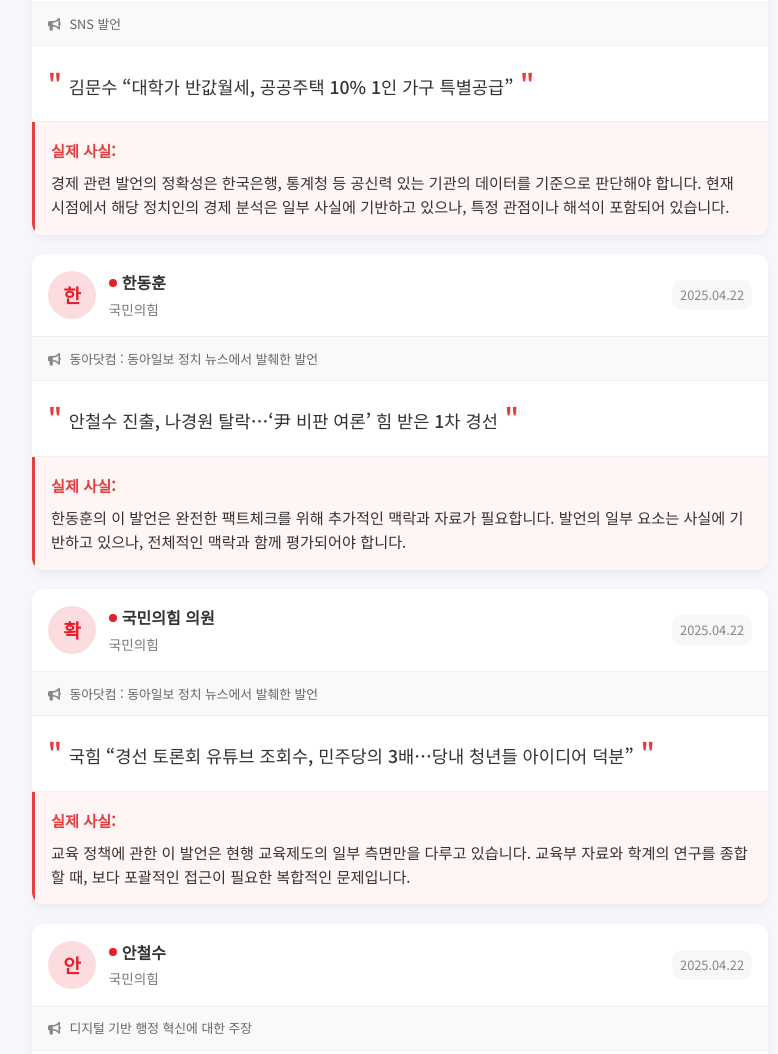
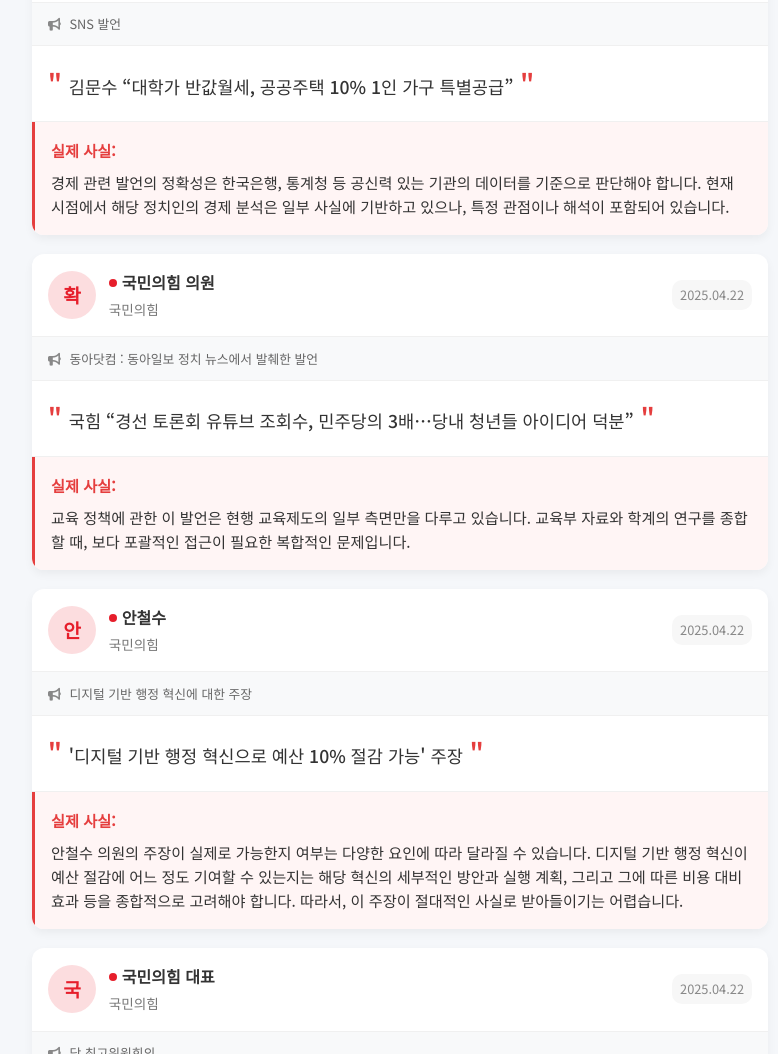
Before and after one commit to redtable16/aifact, a plain HTML site: page index.html in a window 1280 px wide. Shown: the part 929-1983 px from the top of the page, without its empty margins (240-1018 px from the left). Drawn offline with nearby package versions, Linux system fonts and the light colour scheme.

Commit message:
Update index.html

```diff
--- a/index.html
+++ b/index.html
@@ -500,30 +500,6 @@ rgba(255,255,255,0) 100%);
         </div>
     </div>
 
-    <!-- 허위 발언 카드 -->
-    <div class="falsehood-card" data-party="국민의힘">
-        <div class="falsehood-header">
-            <div class="politician-avatar ppp-avatar">한</div>
-            <div class="politician-info">
-                <div class="politician-name">
-                    <span class="party-indicator ppp-indicator"></span>
-                    한동훈
-                </div>
-                <div class="party-name-small">국민의힘</div>
-            </div>
-            <div class="falsehood-date">2025.04.22</div>
-        </div>
-        <div class="falsehood-source">
-            <i class="fas fa-bullhorn"></i> 동아닷컴 : 동아일보 정치 뉴스에서 발췌한 발언
-        </div>
-        <div class="falsehood-content">
-            안철수 진출, 나경원 탈락…‘尹 비판 여론’ 힘 받은 1차 경선
-        </div>
-        <div class="falsehood-correction">
-            <span class="correction-label">실제 사실:</span>
-            한동훈의 이 발언은 완전한 팩트체크를 위해 추가적인 맥락과 자료가 필요합니다. 발언의 일부 요소는 사실에 기반하고 있으나, 전체적인 맥락과 함께 평가되어야 합니다.
-        </div>
-    </div>
 
     <!-- 허위 발언 카드 -->
     <div class="falsehood-card" data-party="국민의힘">
```
